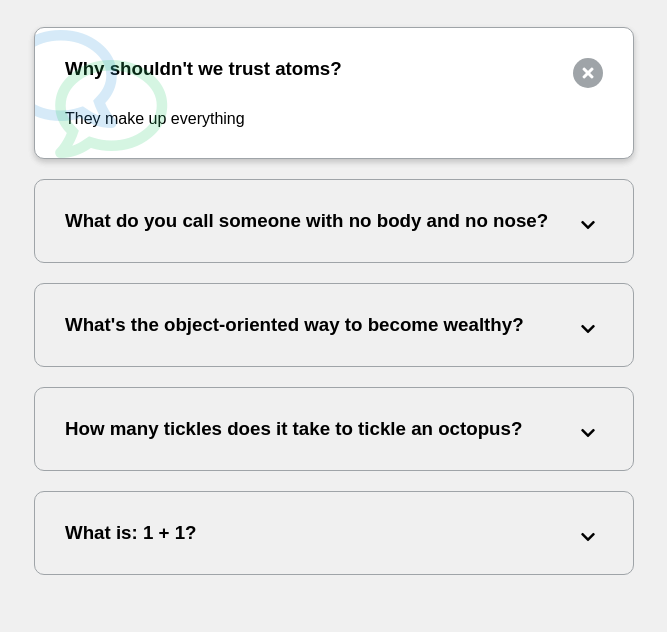
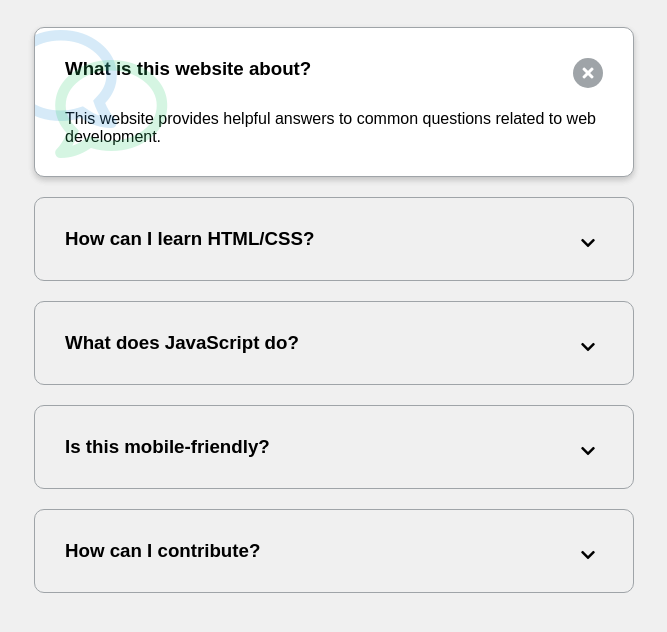
Before and after one commit to umrak03/UIDev_FAQ, a plain HTML site: page index.html in a window 1280 px wide. Shown: the part 90-722 px from the top of the page, without its empty margins (306-973 px from the left). Drawn offline with Linux system fonts and the light colour scheme; a web font is replaced by a local one.

Commit message:
Update index.html

```diff
--- a/index.html
+++ b/index.html
@@ -3,7 +3,12 @@
 <head>
   <meta charset="UTF-8" />
   <meta name="viewport" content="width=device-width, initial-scale=1.0" />
-    <link rel="stylesheet" href="https://cdnjs.cloudflare.com/ajax/libs/font-awesome/5.14.0/css/all.min.css" integrity="sha512-1PKOgIY59xJ8Co8+NE6FZ+LOAZKjy+KY8iq0G4B3CyeY6wYHN3yt9PW0XpSriVlkMXe40PTKnXrLnZ9+fkDaog==" crossorigin="anonymous" />
+  <link
+    rel="stylesheet"
+    href="https://cdnjs.cloudflare.com/ajax/libs/font-awesome/5.14.0/css/all.min.css"
+    integrity="sha512-1PKOgIY59xJ8Co8+NE6FZ+LOAZKjy+KY8iq0G4B3CyeY6wYHN3yt9PW0XpSriVlkMXe40PTKnXrLnZ9+fkDaog=="
+    crossorigin="anonymous"
+  />
   <link rel="stylesheet" href="style.css" />
   <title>FAQ</title>
 </head>
@@ -11,14 +16,8 @@
   <h1>Frequently Asked Questions</h1>
   <div class="faq-container">
     <div class="faq active">
-        <h3 class="faq-title">
-          Why shouldn't we trust atoms?
-        </h3>
-
-        <p class="faq-text">
-          They make up everything
-        </p>
-
+      <h3 class="faq-title">What is this website about?</h3>
+      <p class="faq-text">This website provides helpful answers to common questions related to web development.</p>
       <button class="faq-toggle">
         <i class="fas fa-chevron-down"></i>
         <i class="fas fa-times"></i>
@@ -26,12 +25,8 @@
     </div>
 
     <div class="faq">
-        <h3 class="faq-title">
-          What do you call someone with no body and no nose?
-        </h3>
-        <p class="faq-text">
-          Nobody knows.
-        </p>
+      <h3 class="faq-title">How can I learn HTML/CSS?</h3>
+      <p class="faq-text">You can start with free resources like W3Schools, MDN Web Docs, or YouTube tutorials.</p>
       <button class="faq-toggle">
         <i class="fas fa-chevron-down"></i>
         <i class="fas fa-times"></i>
@@ -39,12 +34,8 @@
     </div>
 
     <div class="faq">
-        <h3 class="faq-title">
-          What's the object-oriented way to become wealthy?
-        </h3>
-        <p class="faq-text">
-          Inheritance.
-        </p>
+      <h3 class="faq-title">What does JavaScript do?</h3>
+      <p class="faq-text">JavaScript adds interactivity to web pages like toggling buttons, forms, sliders, and animations.</p>
       <button class="faq-toggle">
         <i class="fas fa-chevron-down"></i>
         <i class="fas fa-times"></i>
@@ -52,12 +43,8 @@
     </div>
 
     <div class="faq">
-        <h3 class="faq-title">
-          How many tickles does it take to tickle an octopus?
-        </h3>
-        <p class="faq-text">
-          Ten-tickles!
-        </p>
+      <h3 class="faq-title">Is this mobile-friendly?</h3>
+      <p class="faq-text">Yes! The layout adjusts for different screen sizes using responsive design techniques.</p>
       <button class="faq-toggle">
         <i class="fas fa-chevron-down"></i>
         <i class="fas fa-times"></i>
@@ -65,18 +52,15 @@
     </div>
 
     <div class="faq">
-        <h3 class="faq-title">
-          What is: 1 + 1?
-        </h3>
-        <p class="faq-text">
-          Depends on who are you asking.
-        </p>
+      <h3 class="faq-title">How can I contribute?</h3>
+      <p class="faq-text">You can contribute by reporting bugs, suggesting improvements, or forking our GitHub repository.</p>
       <button class="faq-toggle">
         <i class="fas fa-chevron-down"></i>
         <i class="fas fa-times"></i>
       </button>
     </div>
   </div>
+
   <script src="script.js"></script>
 </body>
 </html>
```
Lines whose indentation alone changed are shown as unchanged.
